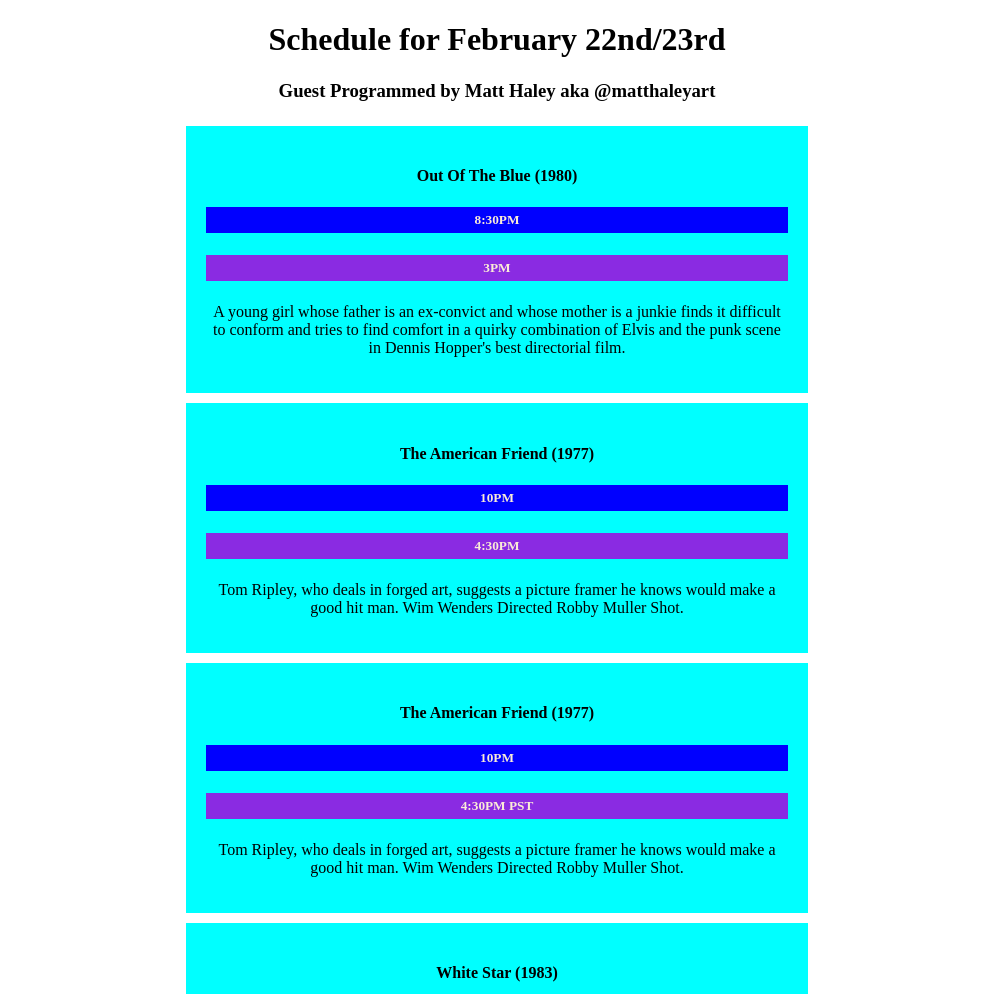
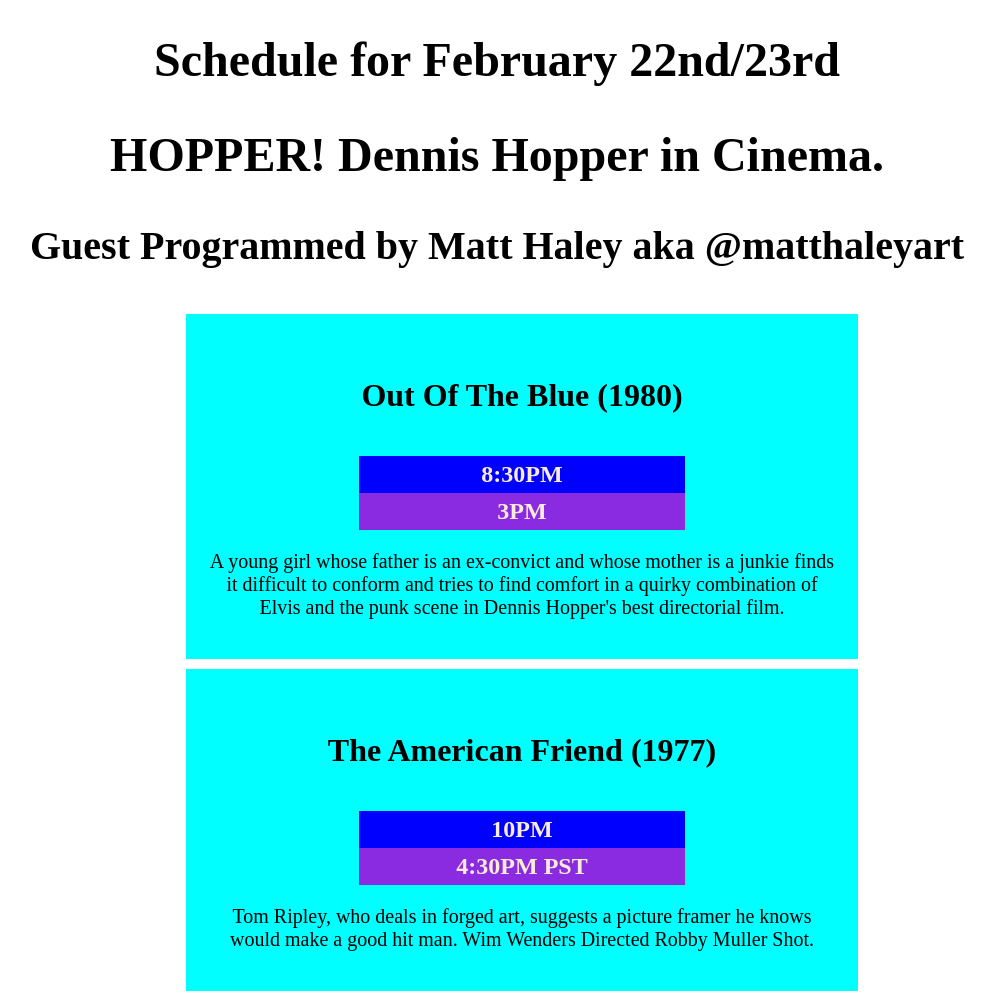
Before and after one commit to danieljhawn/cathode, a plain HTML site: page index.html in a window 1280 px wide. Shown: the top 994 px of the page, without its empty margins (143-1138 px from the left). Drawn offline with Linux system fonts and the light colour scheme.

Commit message:
fixes schedule and adds more styles

```diff
--- a/index.html
+++ b/index.html
@@ -11,7 +11,7 @@
 
 <body>
   <h1>Schedule for February 22nd/23rd</h1>
-  <h2< HOPPER! Dennis Hopper in Cinema./h2>
+  <h2>HOPPER! Dennis Hopper in Cinema.</h2>
   <h3>Guest Programmed by Matt Haley aka @matthaleyart</h3>
   <div class="schedule">
     <div class="movie">
@@ -21,14 +21,6 @@
       <p>A young girl whose father is an ex-convict and whose mother is a junkie finds it difficult to conform and
         tries
         to find comfort in a quirky combination of Elvis and the punk scene in Dennis Hopper's best directorial film.
-        </p>
-      </div>
-      <div class="movie">
-        <h4>The American Friend (1977)</h4>
-        <h5 class="first">10PM</h5>
-        <h5 class="second">4:30PM</h5>
-        <p>Tom Ripley, who deals in forged art, suggests a picture framer he knows would make a good hit man. Wim
-          Wenders Directed Robby Muller Shot.
       </p>
     </div>
     <div class="movie">
@@ -60,12 +52,19 @@
         comes to suspect the girl might be a real mermaid, who draws men to a watery death during the full moon.</p>
     </div>
     <div class="movie">
-        <h4>The American Dreamer (1971)
+      <h4>The Trip (1967)
       </h4>
+      <h5 class="first">4:45PM</h5>
+      <h5 class="second">12:15PM</h5>
+      <p>After his wife leaves him, a disillusioned director dives into the drug scene, trying anything his friend
+        suggests</p>
+    </div>
+    <div class="movie">
+      <h4>The American Dreamer (1971)</h4>
       <h5 class="first">6:10AM</h5>
-        <h5 class="second">1:35PM PST</h5>
-        <p>A documentary about actor/director Dennis Hopper, showing him at his home and studio putting together his
-          film The Last Movie</p>
+      <h5 class="second">1:35PM</h5>
+      <p>A documentary about actor/director Dennis Hopper, showing him at his home and studio putting together his film
+        The Last Movie </p>
     </div>
     <div class="movie">
       <h4>Mad Dog Morgan (1976)
--- a/style.css
+++ b/style.css
@@ -1,24 +1,56 @@
 body {
   text-align: center;
+}
+
+h1 {
+  font-size: 3rem;
+
+}
+
+h2 {
+  font-size: 3rem;
+}
+
+h3 {
+  font-size: 2.5rem;
+}
+
+h4 {
+  font-size: 2rem;
+}
+
+h5 {
+  font-size: 1.5rem;
+}
+
+p {
+  font-size: 1.25rem;
 }
 
 .movie {
   margin: 5px;
   padding: 20px;
   background-color: aqua;
+  display: flex;
+  flex-direction: column;
+  justify-content: center;
+  width: 100%;
 }
 
 .first {
   color: antiquewhite;
   background-color: blue;
   padding: 5px;
-
+  width: 50%;
+  margin: auto;
 }
 
 .second {
   color: antiquewhite;
   background-color: blueviolet;
   padding: 5px;
+  width: 50%;
+  margin: auto;
 }
 
 .schedule {
```
Lines whose indentation alone changed are shown as unchanged.
